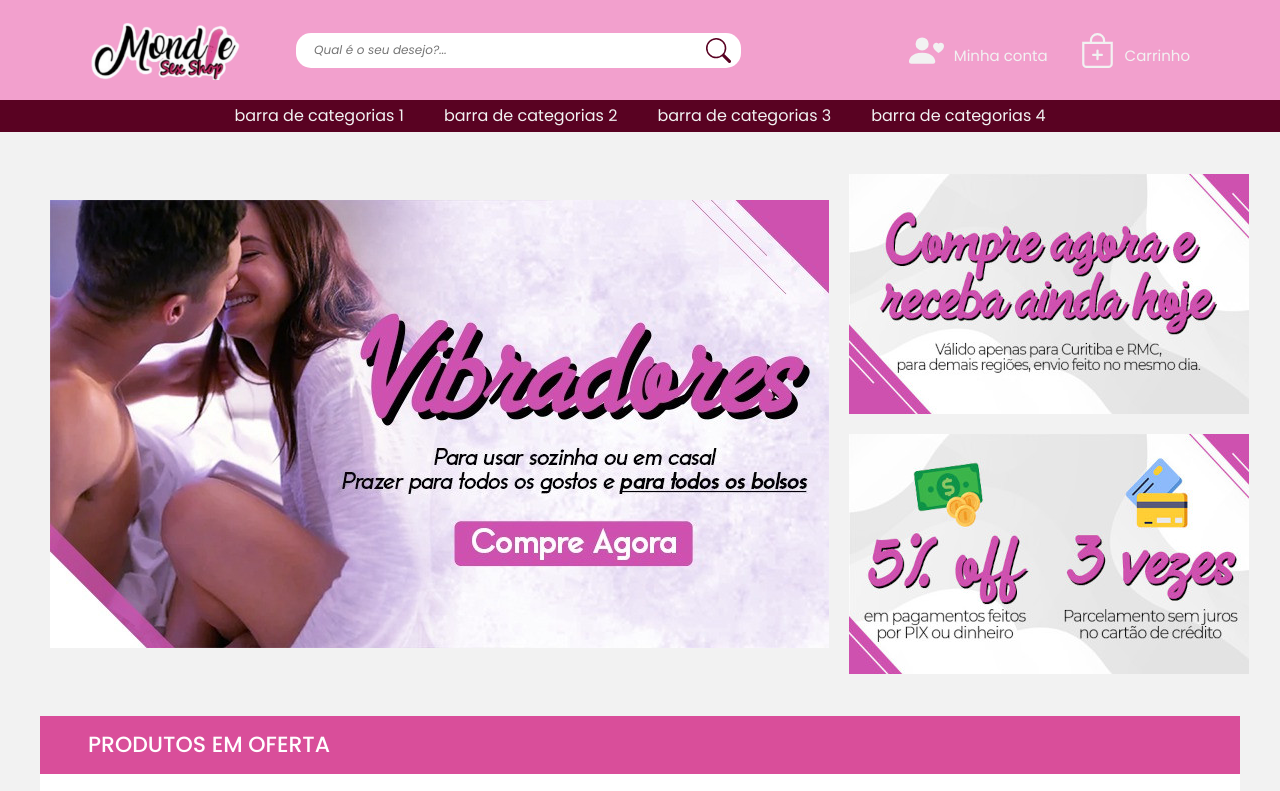
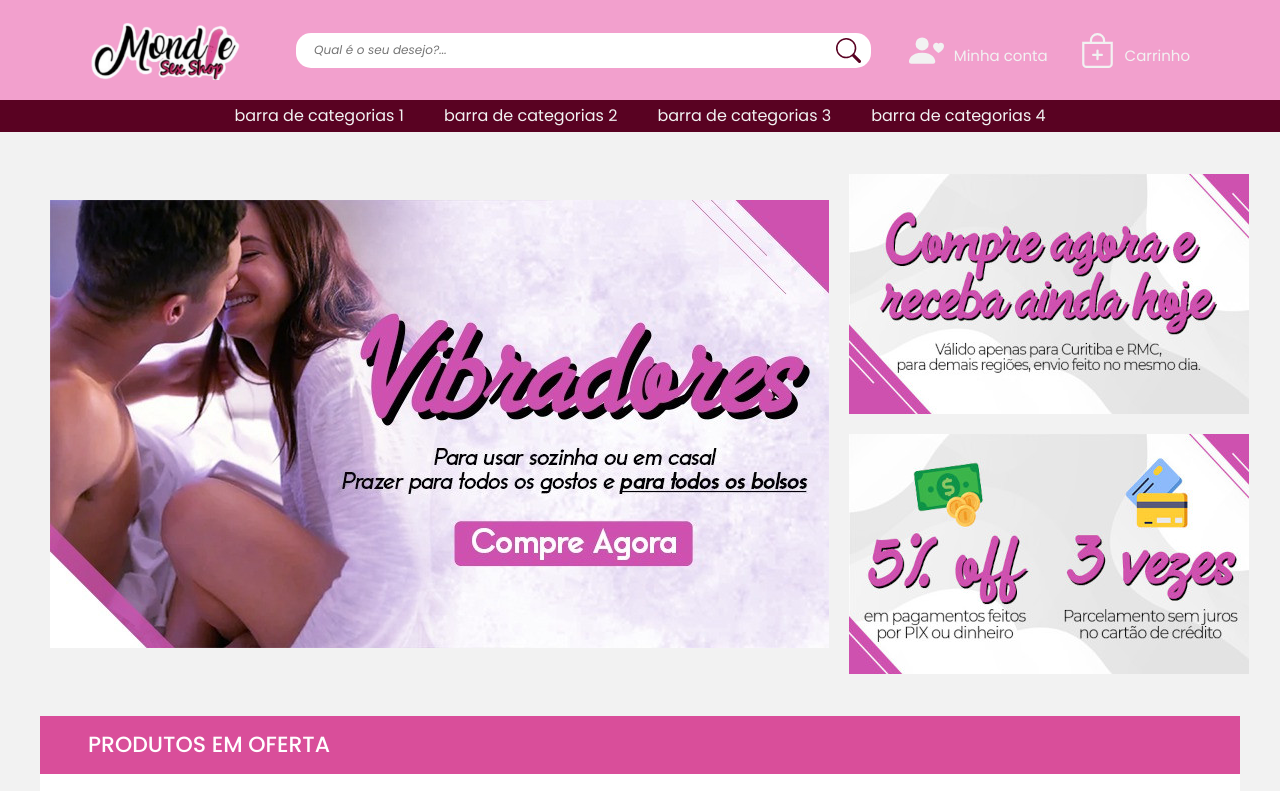
Before and after one commit to LucasDoGit/projeto-loja-virtual, a plain HTML site: page index.html in a window 1280 px wide. Shown: the top 791 px of the page. Drawn offline with nearby package versions, Linux system fonts and the light colour scheme.

Commit message:
Correção da barra de pesquisa
aumentado o tamanho para ficar em harmonia com os espaços vazios.

```diff
--- a/css/styles.css
+++ b/css/styles.css
@@ -61,7 +61,7 @@ header {
 .header-inner-content .first-content {
     display: flex;
     align-items: center;
-    gap: 5rem;
+    gap: 8rem;
 }
 
 #header-logo{
@@ -86,7 +86,7 @@ header {
     font-style: italic;
     outline: 0;
     transition: 0.6s;
-    width: 400px;
+    width: 530px;
     padding-left: 8px;
 }
 
@@ -943,7 +943,7 @@ footer{
         transition: 0.6s;
     }
     #l-4 {
-        min-width: 380px;
+        min-width: 310px;
     }
 }
 
```
